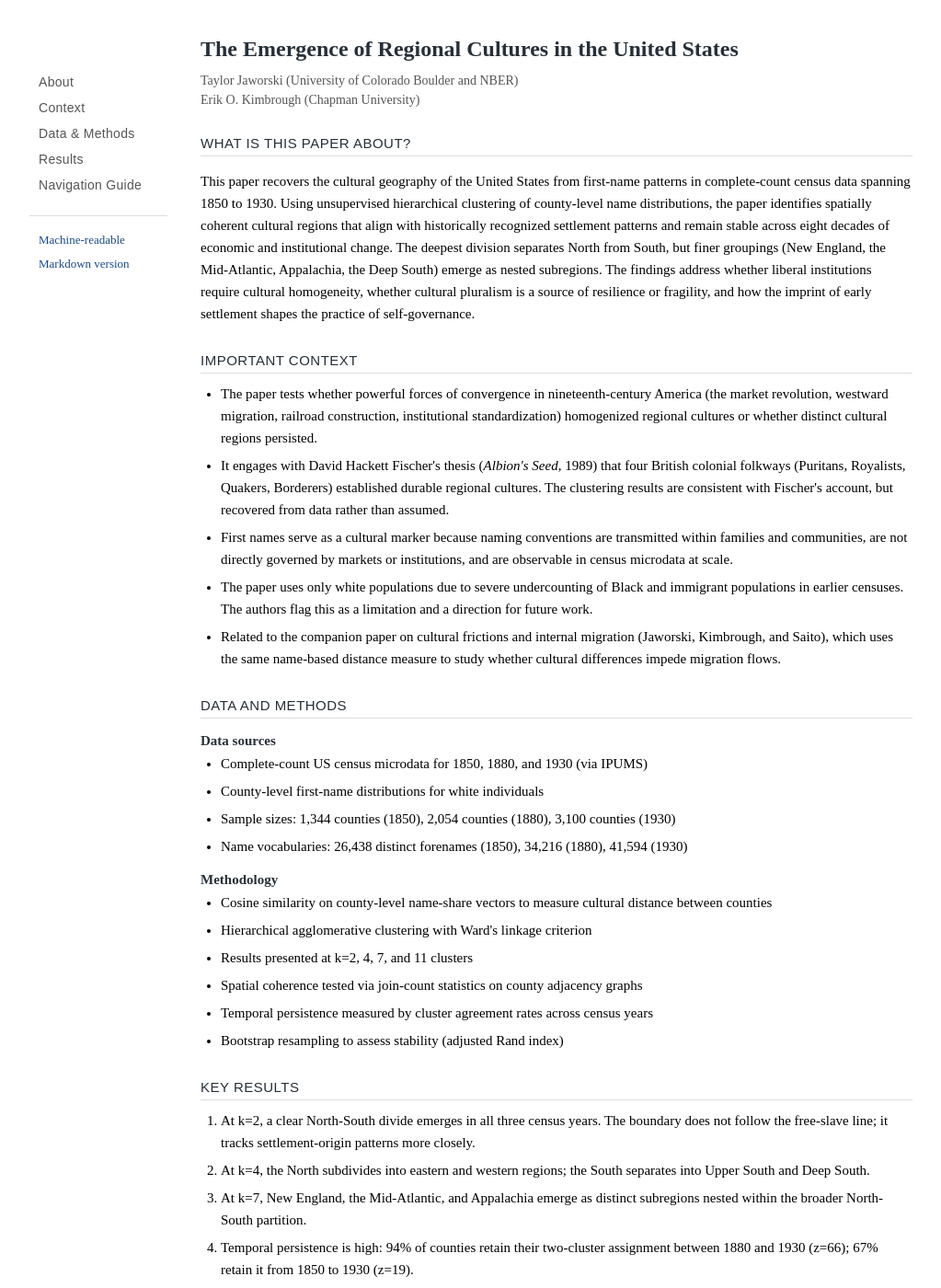
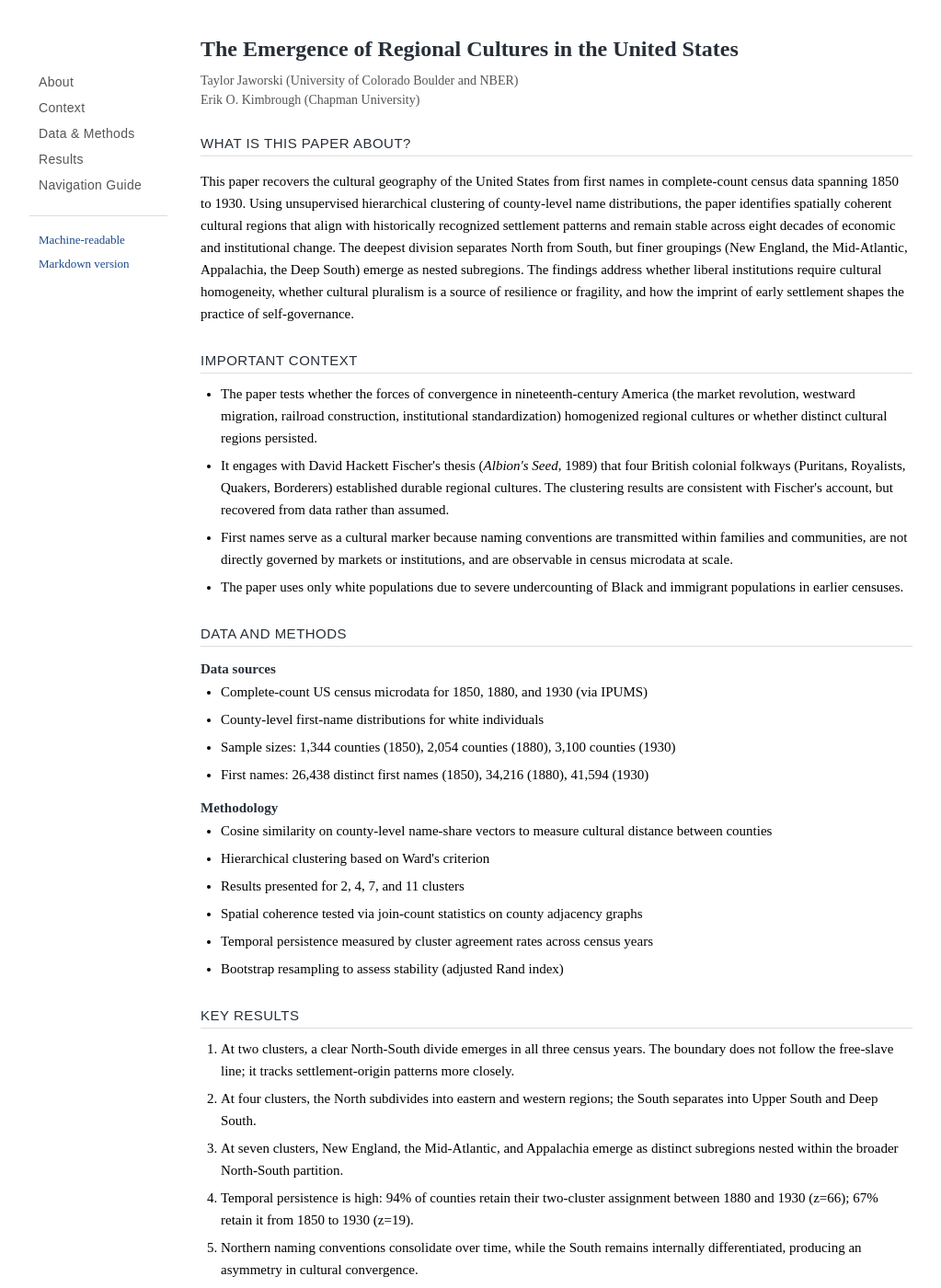
Before and after one commit to jaworskit/jaworskit.github.io, a Jekyll site: the page built from papers/culturalgroups/index.html, in a window 1280 px wide and 1400 px high. Shown: the whole window at 92% size, without its empty margins (128-1151 px from the left). Built offline with Jekyll 4.4.1, drawn with Linux system fonts in a browser that asks for light colours.

Commit message:
Update LLM page

```diff
--- a/papers/culturalgroups/index.html
+++ b/papers/culturalgroups/index.html
@@ -31,18 +31,17 @@ description: "An LLM-readable orientation file for Jaworski and Kimbrough."
     <section id="about" class="llm-section">
       <h2>What is this paper about?</h2>
       <p>
-        This paper recovers the cultural geography of the United States from first-name patterns in complete-count census data spanning 1850 to 1930. Using unsupervised hierarchical clustering of county-level name distributions, the paper identifies spatially coherent cultural regions that align with historically recognized settlement patterns and remain stable across eight decades of economic and institutional change. The deepest division separates North from South, but finer groupings (New England, the Mid-Atlantic, Appalachia, the Deep South) emerge as nested subregions. The findings address whether liberal institutions require cultural homogeneity, whether cultural pluralism is a source of resilience or fragility, and how the imprint of early settlement shapes the practice of self-governance.
+        This paper recovers the cultural geography of the United States from first names in complete-count census data spanning 1850 to 1930. Using unsupervised hierarchical clustering of county-level name distributions, the paper identifies spatially coherent cultural regions that align with historically recognized settlement patterns and remain stable across eight decades of economic and institutional change. The deepest division separates North from South, but finer groupings (New England, the Mid-Atlantic, Appalachia, the Deep South) emerge as nested subregions. The findings address whether liberal institutions require cultural homogeneity, whether cultural pluralism is a source of resilience or fragility, and how the imprint of early settlement shapes the practice of self-governance.
       </p>
     </section>
 
     <section id="context" class="llm-section">
       <h2>Important context</h2>
       <ul>
-        <li>The paper tests whether powerful forces of convergence in nineteenth-century America (the market revolution, westward migration, railroad construction, institutional standardization) homogenized regional cultures or whether distinct cultural regions persisted.</li>
+        <li>The paper tests whether the forces of convergence in nineteenth-century America (the market revolution, westward migration, railroad construction, institutional standardization) homogenized regional cultures or whether distinct cultural regions persisted.</li>
         <li>It engages with David Hackett Fischer's thesis (<em>Albion's Seed</em>, 1989) that four British colonial folkways (Puritans, Royalists, Quakers, Borderers) established durable regional cultures. The clustering results are consistent with Fischer's account, but recovered from data rather than assumed.</li>
         <li>First names serve as a cultural marker because naming conventions are transmitted within families and communities, are not directly governed by markets or institutions, and are observable in census microdata at scale.</li>
-        <li>The paper uses only white populations due to severe undercounting of Black and immigrant populations in earlier censuses. The authors flag this as a limitation and a direction for future work.</li>
-        <li>Related to the companion paper on cultural frictions and internal migration (Jaworski, Kimbrough, and Saito), which uses the same name-based distance measure to study whether cultural differences impede migration flows.</li>
+        <li>The paper uses only white populations due to severe undercounting of Black and immigrant populations in earlier censuses. </li>
       </ul>
     </section>
 
@@ -54,14 +53,14 @@ description: "An LLM-readable orientation file for Jaworski and Kimbrough."
         <li>Complete-count US census microdata for 1850, 1880, and 1930 (via IPUMS)</li>
         <li>County-level first-name distributions for white individuals</li>
         <li>Sample sizes: 1,344 counties (1850), 2,054 counties (1880), 3,100 counties (1930)</li>
-        <li>Name vocabularies: 26,438 distinct forenames (1850), 34,216 (1880), 41,594 (1930)</li>
+        <li>First names: 26,438 distinct first names (1850), 34,216 (1880), 41,594 (1930)</li>
       </ul>
 
       <h3>Methodology</h3>
       <ul>
         <li>Cosine similarity on county-level name-share vectors to measure cultural distance between counties</li>
-        <li>Hierarchical agglomerative clustering with Ward's linkage criterion</li>
-        <li>Results presented at k=2, 4, 7, and 11 clusters</li>
+        <li>Hierarchical clustering based on Ward's criterion</li>
+        <li>Results presented for 2, 4, 7, and 11 clusters</li>
         <li>Spatial coherence tested via join-count statistics on county adjacency graphs</li>
         <li>Temporal persistence measured by cluster agreement rates across census years</li>
         <li>Bootstrap resampling to assess stability (adjusted Rand index)</li>
@@ -71,9 +70,9 @@ description: "An LLM-readable orientation file for Jaworski and Kimbrough."
     <section id="results" class="llm-section">
       <h2>Key results</h2>
       <ol>
-        <li>At k=2, a clear North-South divide emerges in all three census years. The boundary does not follow the free-slave line; it tracks settlement-origin patterns more closely.</li>
-        <li>At k=4, the North subdivides into eastern and western regions; the South separates into Upper South and Deep South.</li>
-        <li>At k=7, New England, the Mid-Atlantic, and Appalachia emerge as distinct subregions nested within the broader North-South partition.</li>
+        <li>At two clusters, a clear North-South divide emerges in all three census years. The boundary does not follow the free-slave line; it tracks settlement-origin patterns more closely.</li>
+        <li>At four clusters, the North subdivides into eastern and western regions; the South separates into Upper South and Deep South.</li>
+        <li>At seven clusters, New England, the Mid-Atlantic, and Appalachia emerge as distinct subregions nested within the broader North-South partition.</li>
         <li>Temporal persistence is high: 94% of counties retain their two-cluster assignment between 1880 and 1930 (z=66); 67% retain it from 1850 to 1930 (z=19).</li>
         <li>Northern naming conventions consolidate over time, while the South remains internally differentiated, producing an asymmetry in cultural convergence.</li>
         <li>Trans-Mississippi counties increasingly adopt northern cluster characteristics as settlement moves westward.</li>
```
Also changed, not shown: 1 other file.
